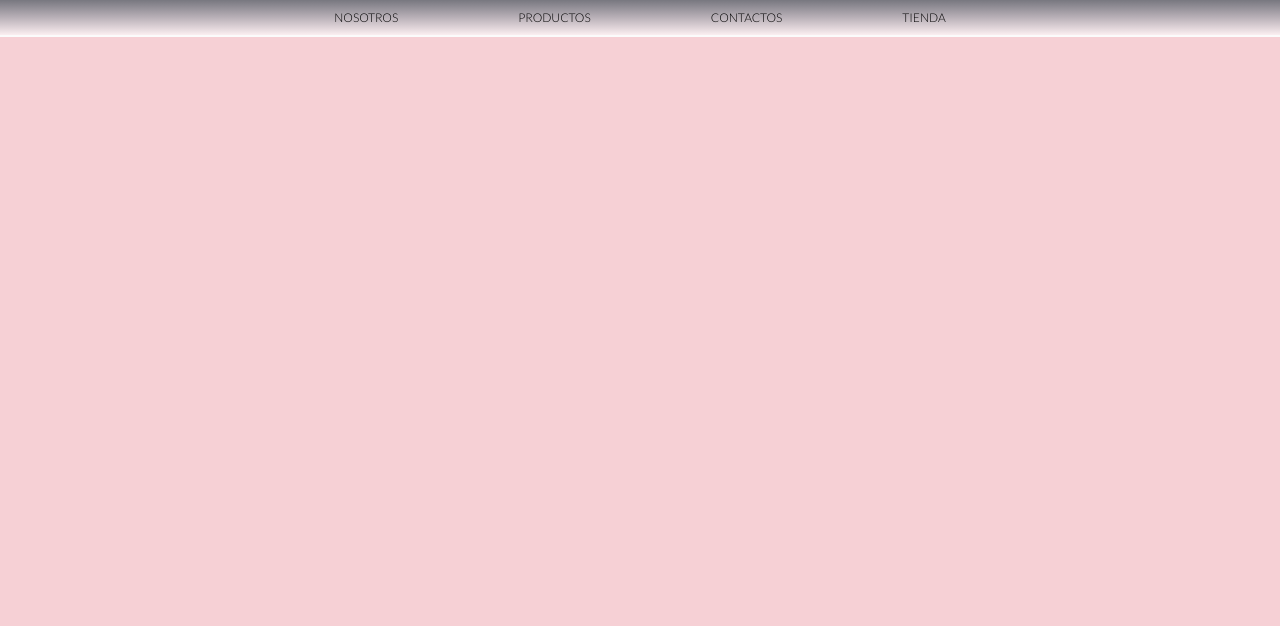
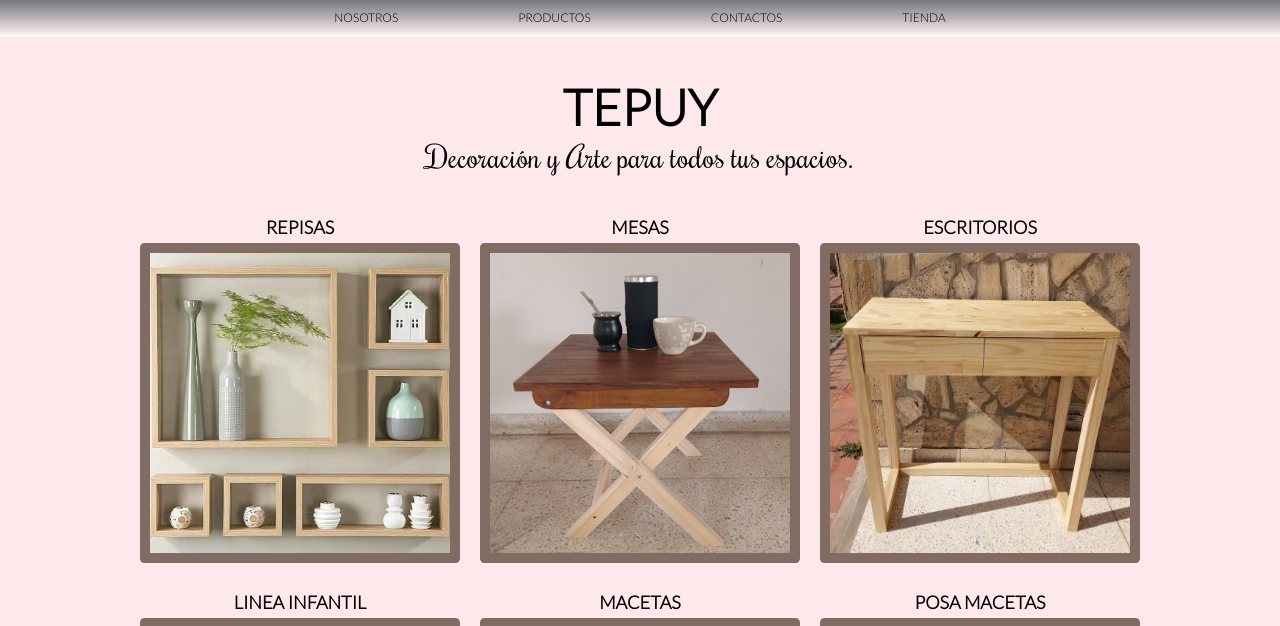
Before and after one commit to desireehh/tepuydeco, a plain HTML site: page index.html in a window 1280 px wide. Shown: the part 163-789 px from the top of the page. Drawn offline with Linux system fonts and the light colour scheme.

Commit message:
estructura del main

```diff
--- a/assets/css/style.css
+++ b/assets/css/style.css
@@ -1,7 +1,7 @@
 /*Variables*/
 
 :root{
-    --principal: #f6d0d5;
+    --principal: #fde8eb;
     --secundary: #ababb1;
     --font-color: #000;
     --font-primary: 'Lato', sans-serif;
@@ -62,9 +62,14 @@ a{
     max-width: 1080px;
 
 }
+
+/*Header*/
+
+
 header{
     background-image: linear-gradient(to right bottom, #161517, #2e292c, #493d41, #665353, #816c64);
 }
+
 header .navbar{
     justify-content: center;
 }
@@ -73,6 +78,14 @@ header .navbar{
    width: 100%;
    height: 20vh;
 }
+
+.navbar .logo img{
+    width: auto;
+    height: inherit;
+    display: block;
+    margin: auto;
+}
+
 
 .navbar-menu{
 
@@ -84,27 +97,70 @@ header .navbar{
    border-bottom: 2px solid #fbfbfb;
 }
 
+
+.navbar-menu .navbar-item{
+    display: flex;
+    height: inherit;
+    align-items: center;
+}
+
 .navbar-menu .navbar-item a{
     padding: 10px 50px;
     margin: 0 10px;
     font-size: 1.2em;
 }
 
-.navbar-menu .navbar-item{
-        display: flex;
-        height: inherit;
-        align-items: center;
-}
 .navbar-menu .navbar-item:hover{
     background-color: #f6d0d5;
-    border-bottom: 2px solid #fbfbfb ;
+    border-bottom: 2px solid #fbfbfb;
  transition: all .5s ease-in-out;
  font-size: medium;
 }
 
-.navbar .logo img{
-    width: auto;
-    height: inherit;
-    display: block;
-    margin: auto;
-   }
+/*Main*/
+
+.presentation{
+    text-align: center;
+    padding: 4rem;
+
+}
+
+.presentation h1{
+    font-weight: bold;
+    font-size: 5em;
+
+
+    }
+.presentation p{
+    font-family: var(--font-secundary);
+    font-size: 3em;
+
+}
+
+.presentation__section {
+  flex-wrap: wrap;
+  width: 100%;
+  justify-content: center;
+  row-gap: 20px;
+}
+
+.section__art{
+    text-align: center;
+    font-size: 1.2em;
+
+
+}
+
+.section__art img{
+
+    border: 10px solid #816c64;
+    border-radius: .45rem;
+    height: 40vh;
+    width: 40vh;
+    margin: 0.5rem 1rem;
+}
+
+.section__art img:hover{
+    border: 2px solid #fbfbfb;
+    transition: all .5s ease-in-out;
+ }
--- a/index.html
+++ b/index.html
@@ -27,7 +27,50 @@
             </div>
         </nav>
     </header>
-    <main clase="container"></main>
+
+    <main class="container">
+            <div class="presentation">
+                <h1>TEPUY</h1>
+                <p>Decoración y Arte para todos tus espacios.</p>
+            </div>
+
+            <section class="presentation__section flex-row">
+
+                <article class="section__art">
+                    <h2>REPISAS</h2>
+                    <img src="./assets/image/set cubos.jpg" class="img-thumbnail" alt="REPISAS" width="250" height="250">
+                </article>
+
+                <article class="section__art">
+                    <h2>MESAS</h2>
+                    <img src="./assets/image/mesa plegable.jpg" class="img-thumbnail" alt="MESAS" width="250" height="250">
+                </article>
+
+                <article class="section__art">
+                    <h2>ESCRITORIOS</h2>
+                    <img src="./assets/image/escritorio pino.jpg" class="img-thumbnail" alt="ESCRITORIO" width="250" height="250">
+                </article>
+
+                <article class="section__art">
+                    <h2>LINEA INFANTIL</h2>
+                    <img src="./assets/image/casa de muñecas.jpg" class="img-thumbnail" alt="CASA DE MUÑECAS" widht="250" height="250">
+                </article>
+
+                <article class="section__art">
+                    <h2>MACETAS</h2>
+                    <img src="./assets/image/macetas.jpg" class="img-thumbnail" alt="MACETAS" width="250" height="250">
+                </article>
+
+                <article class="section__art">
+                    <h2>POSA MACETAS</h2>
+                    <img src="./assets/image/posa macetas.jpg" class="img-thumbnail" alt="POSA MACETAS" width="250" height="250">
+                </article>
+
+                <section />
+
+        </main>
+
+    </main>
     <footer clase="container"></footer>
 
 
```
